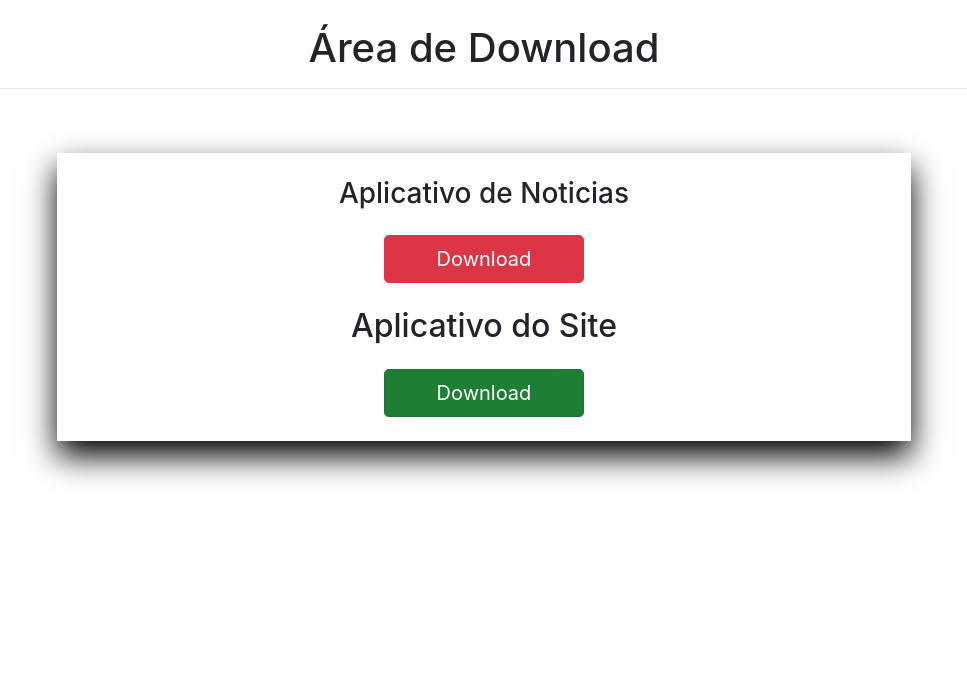
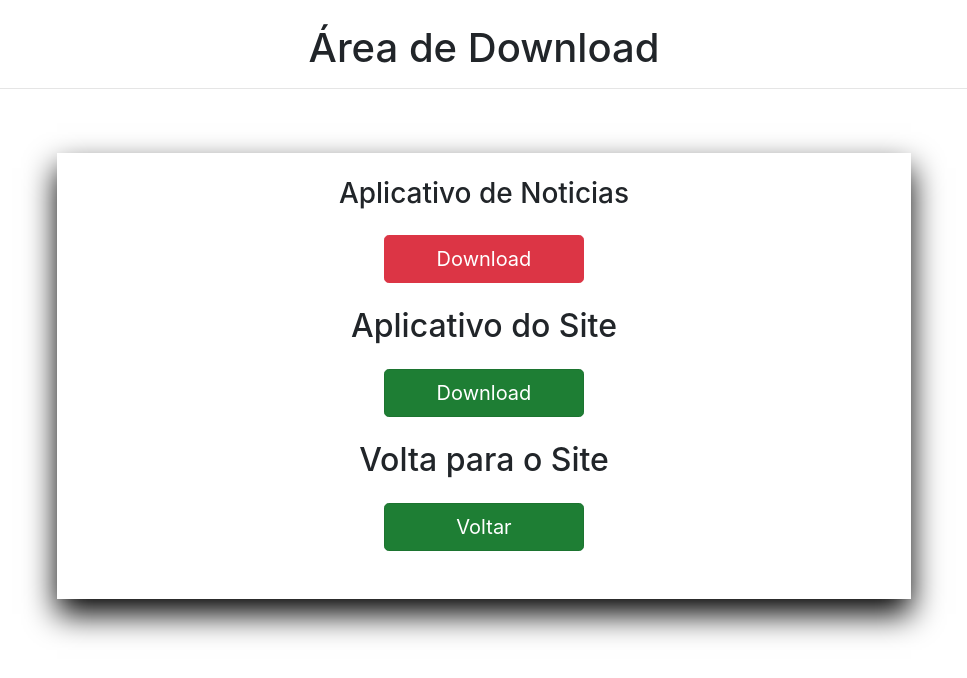
Before and after one commit to LuapabloSdA/Download, a plain HTML site: page index.html in a window 1280 px wide. Shown: the whole page, without its empty margins (156-1123 px from the left). Drawn offline with nearby package versions, Linux system fonts and the light colour scheme.

Commit message:
Update index.html

```diff
--- a/index.html
+++ b/index.html
@@ -30,6 +30,12 @@
             <a href="https://www.mediafire.com/download/vp29tpmzgosti23" class="btn  btn-lg active btn-success text-center m-auto" role="button" aria-pressed="true" style="width: 200px;">Download</a>
         </div>
         <br>
+        <h2 class="text-center m-auto"> Volta para o Site</h2>
+        <br>
+        <div class="text-center m-auto">
+          <a href="https://luapablosda.github.io/projInicial/" class=" btn btn-lg active btn-success text-center m-auto" role="button" aria-pressed="true" style="width: 200px;">Voltar</a>
+        </div>
+        <br><br>
     </div>
 
 
```
